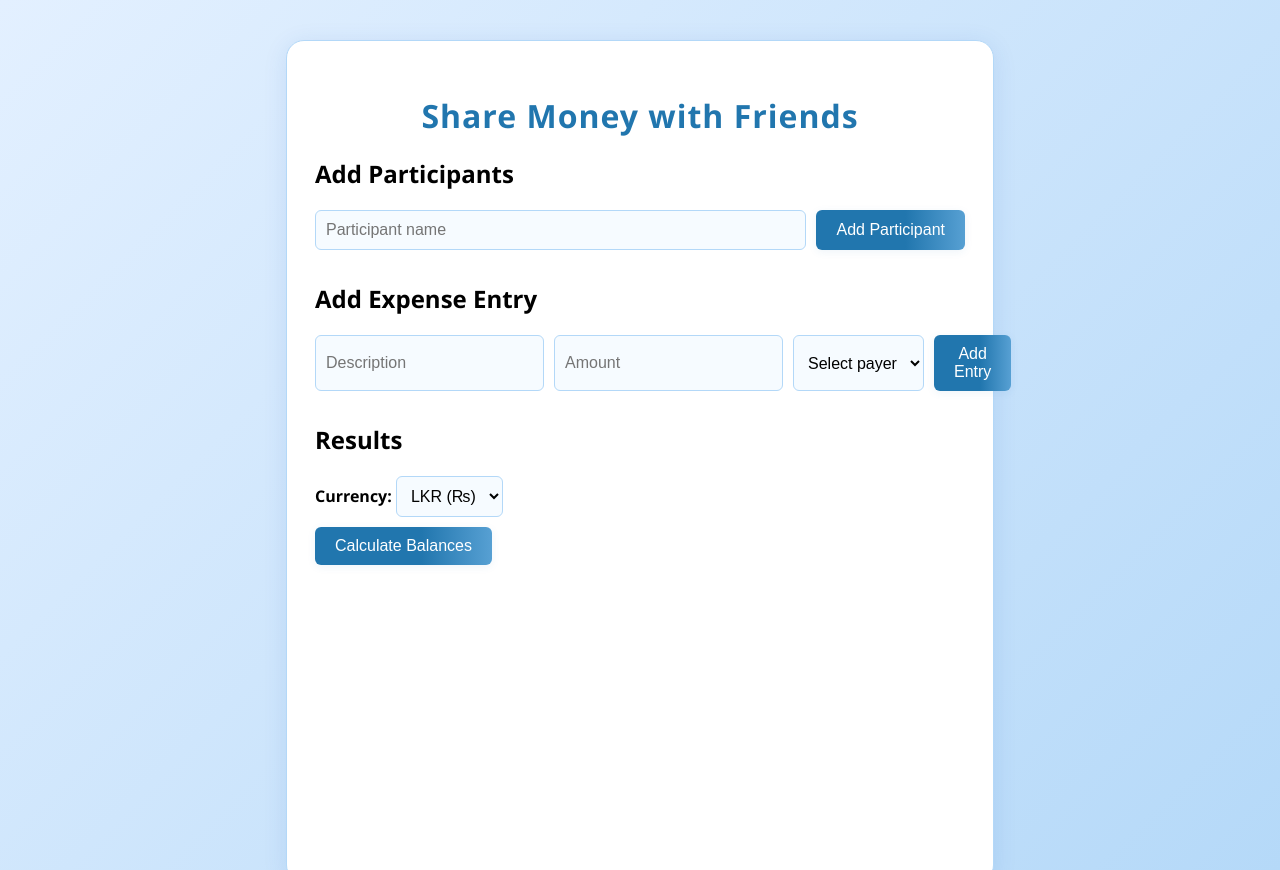
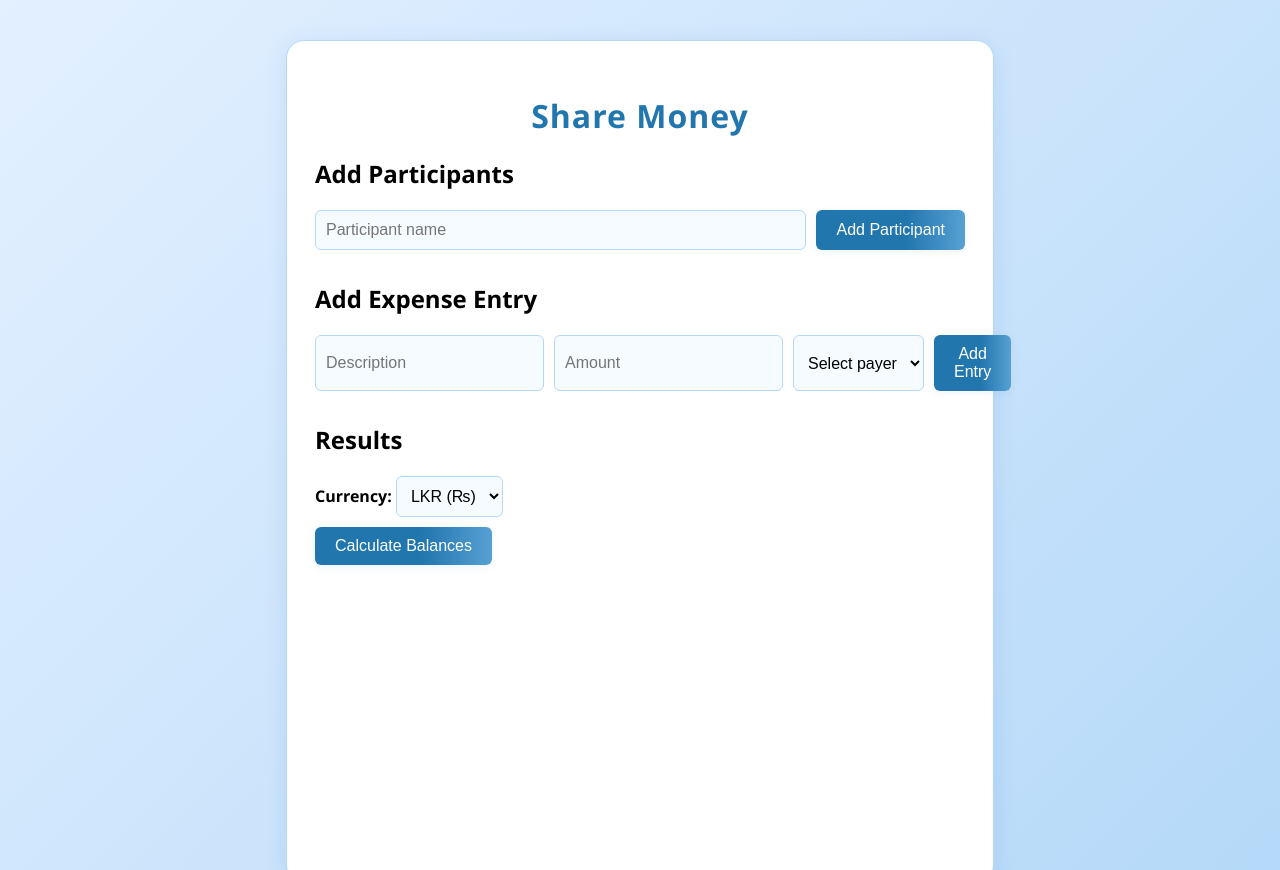
Before and after one commit to itzzjb/sharemoney, a plain HTML site: page index.html in a window 1280 px wide. Shown: the top 870 px of the page. Drawn offline with nearby package versions, Linux system fonts and the light colour scheme.

Commit message:
Update title and heading to remove "with Friends" for consistency

```diff
--- a/index.html
+++ b/index.html
@@ -3,7 +3,7 @@
 <head>
     <meta charset="UTF-8">
     <meta name="viewport" content="width=device-width, initial-scale=1.0">
-    <title>Share Money with Friends</title>
+    <title>Share Money</title>
     <link rel="stylesheet" href="style.css">
     <!-- Favicons -->
     <link rel="apple-touch-icon" sizes="180x180" href="favicon_io/apple-touch-icon.png">
@@ -15,7 +15,7 @@
 </head>
 <body>
     <div class="container">
-        <h1>Share Money with Friends</h1>
+    <h1>Share Money</h1>
         <section id="participants-section">
             <h2>Add Participants</h2>
             <form id="participants-form">
```
